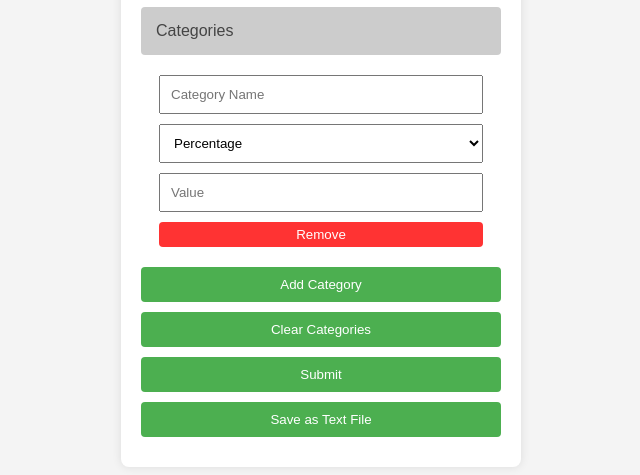
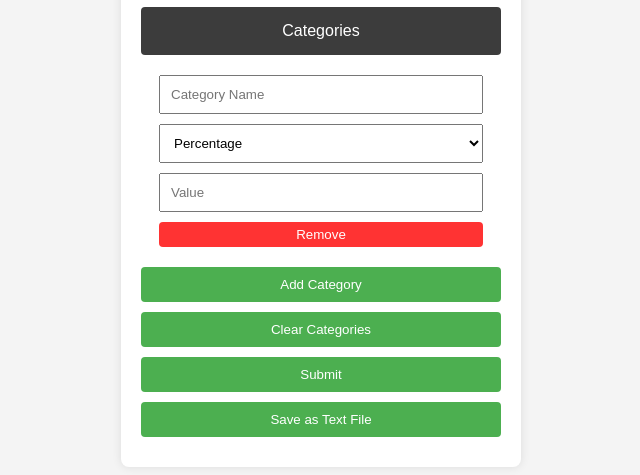
Before and after one commit to azifrn/projects, a plain HTML site: page budget_calc.html in a window 1280 px wide. Both pictures are taken after a click on the element "Categories". Shown: the part 249-724 px from the top of the page, without its empty margins (319-959 px from the left). Drawn offline with Linux system fonts and the light colour scheme.

Commit message:
Update budget_calc.html

```diff
--- a/budget_calc.html
+++ b/budget_calc.html
@@ -77,14 +77,14 @@
         /* Style the buttons that are used to open and close the accordion panel */
         .accordion {
             display: inline-block;
-            background-color: #eee;
-            color: #444;
+            background-color: #4caf50;
+            color:white;
             cursor: pointer;
             margin-bottom: 10px;
             box-sizing: border-box;
             padding: 15px;
             width: 100%;
-            text-align: left;
+            text-align: center;
             border: none;
             outline: none;
             transition: 0.4s;
@@ -94,7 +94,11 @@
         /* Add a background color to the button if it is clicked on (add the .active class with JS), and when you move the mouse over it (hover) */
         .active,
         .accordion:hover {
-            background-color: #ccc;
+            background-color: #45a049;
+        }
+        .active{
+            background-color: rgb(60, 60, 60);
+            color:white;
         }
 
         /* Style the accordion panel. Note: hidden by default */
```
